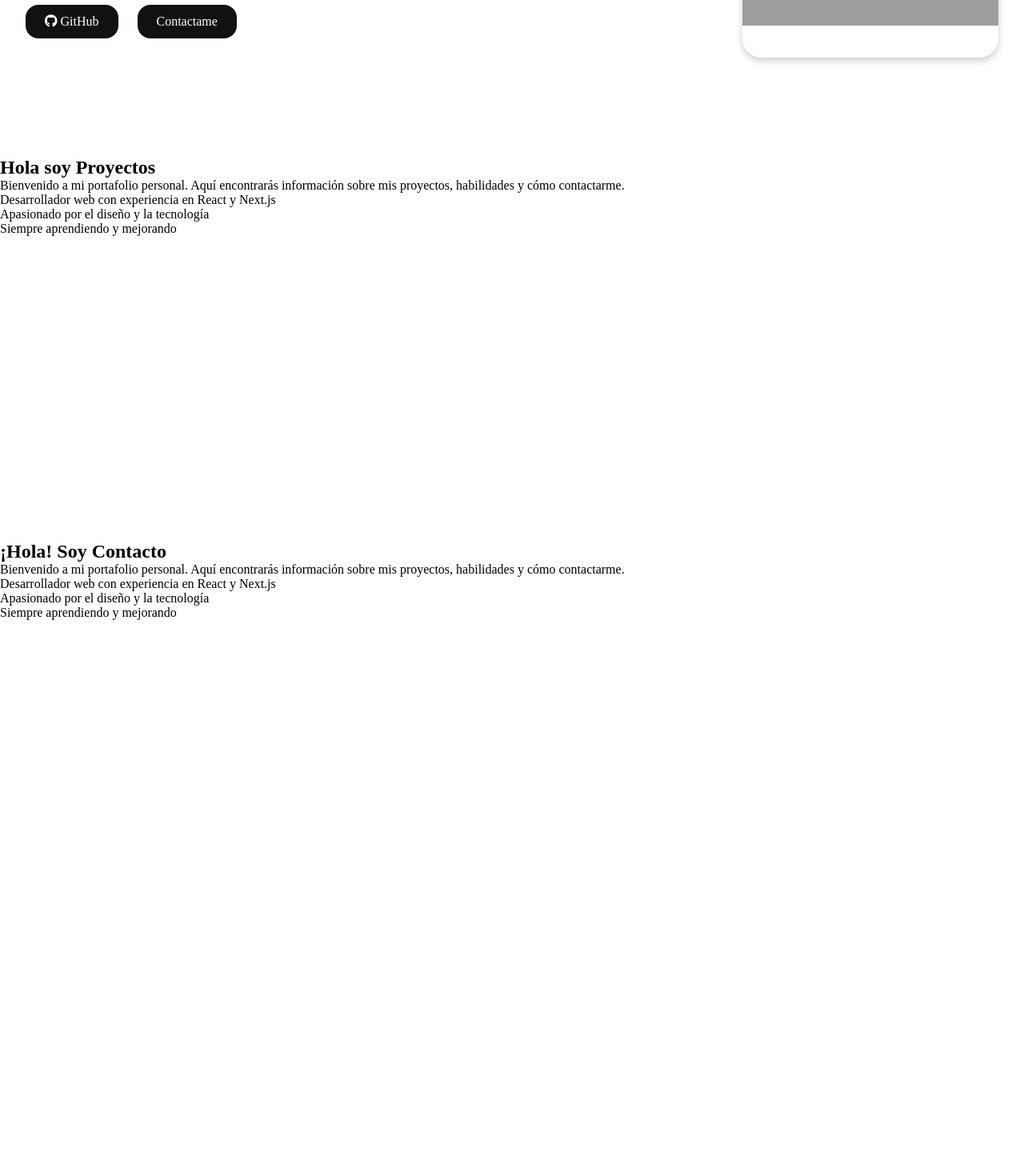
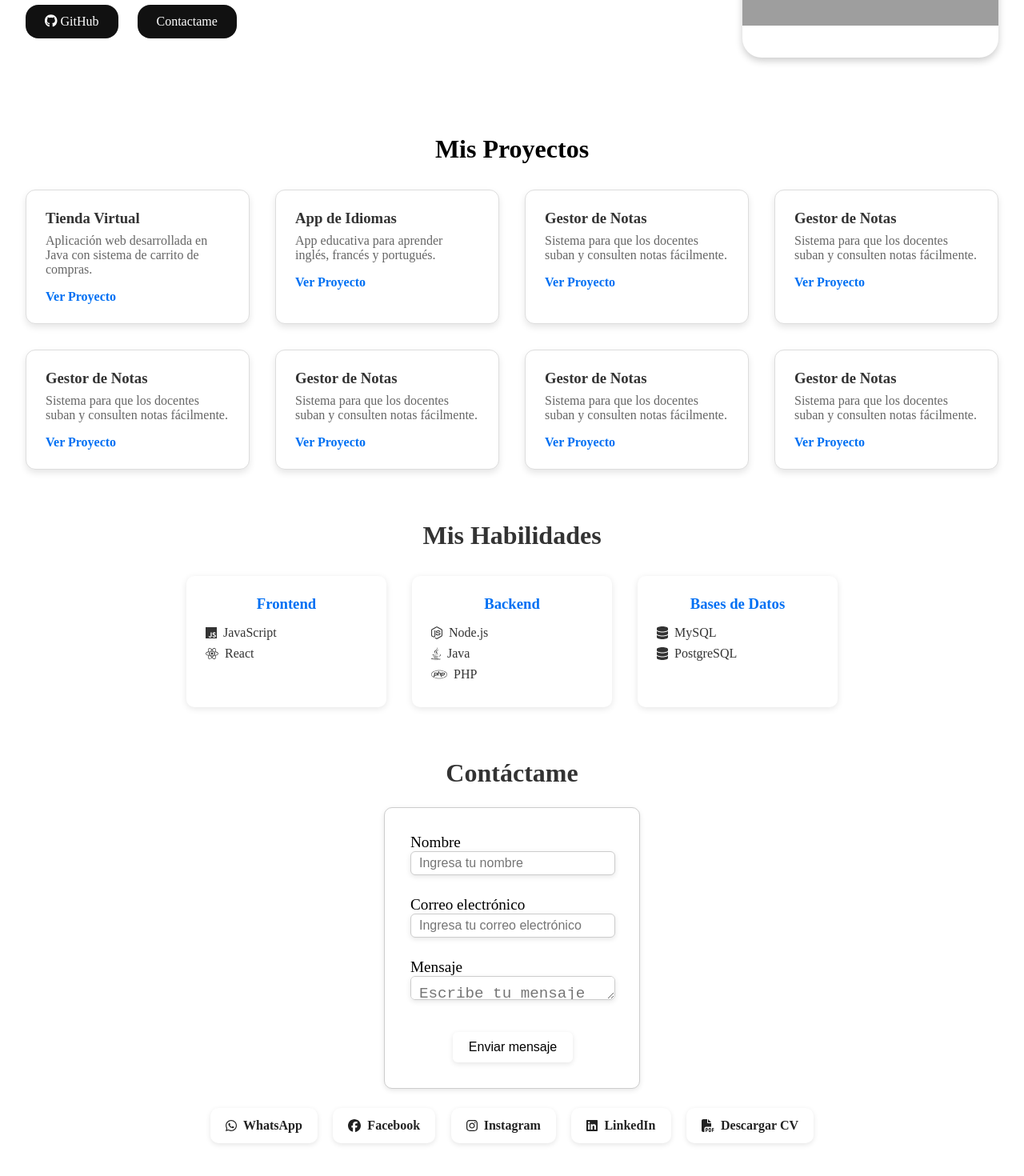
Before and after one commit to SamiraSollerRivera/mi-portafolio, a Next.js app: page / in a window 1280 px wide. Shown: the part 312-1782 px from the top of the page at 80% size. Before the commit the page ends 1408 px from the top, so only its background shows below. Built offline with nearby package versions, Linux system fonts and the light colour scheme; grey boxes are pictures that could not be loaded.

Commit message:
Add user login functionality

```diff
--- a/src/app/components/Header/Header.tsx
+++ b/src/app/components/Header/Header.tsx
@@ -35,6 +35,7 @@ export default function Header() {
       <div className={`${styles.navLinks} ${isOpen ? styles.open : ''}`}>
         <a href="#inicio" className={styles.navLink} onClick={() => setIsOpen(false)}>Inicio</a>
         <a href="#proyectos" className={styles.navLink} onClick={() => setIsOpen(false)}>Proyectos</a>
+        <a href="#habilidades" className={styles.navLink} onClick={() => setIsOpen(false)}>Habilidades</a>
         <a href="#contacto" className={styles.navLink} onClick={() => setIsOpen(false)}>Contacto</a>
         <a href="https://github.com/" target="_blank" className={styles.navLink} rel="noreferrer">
           <FontAwesomeIcon icon={faGithub} /> GitHub
--- a/src/app/components/Seccion2.0/Proyectos.tsx
+++ b/src/app/components/Seccion2.0/Proyectos.tsx
@@ -1,16 +1,61 @@
+import styles from './proyecto.module.css';
+
+const proyectos = [
+  {
+    titulo: "Tienda Virtual",
+    descripcion: "Aplicación web desarrollada en Java con sistema de carrito de compras.",
+    link: "https://miproyecto1.com"
+  },
+  {
+    titulo: "App de Idiomas",
+    descripcion: "App educativa para aprender inglés, francés y portugués.",
+    link: "https://miproyecto2.com"
+  },
+  {
+    titulo: "Gestor de Notas",
+    descripcion: "Sistema para que los docentes suban y consulten notas fácilmente.",
+    link: "https://miproyecto3.com"
+  },
+  {
+    titulo: "Gestor de Notas",
+    descripcion: "Sistema para que los docentes suban y consulten notas fácilmente.",
+    link: "https://miproyecto3.com"
+  },
+  {
+    titulo: "Gestor de Notas",
+    descripcion: "Sistema para que los docentes suban y consulten notas fácilmente.",
+    link: "https://miproyecto3.com"
+  },
+  {
+    titulo: "Gestor de Notas",
+    descripcion: "Sistema para que los docentes suban y consulten notas fácilmente.",
+    link: "https://miproyecto3.com"
+  },
+  {
+    titulo: "Gestor de Notas",
+    descripcion: "Sistema para que los docentes suban y consulten notas fácilmente.",
+    link: "https://miproyecto3.com"
+  },
+  {
+    titulo: "Gestor de Notas",
+    descripcion: "Sistema para que los docentes suban y consulten notas fácilmente.",
+    link: "https://miproyecto3.com"
+  }
+
+];
+
 export default function Proyectos() {
   return (
-    <section id="proyectos" style={{ padding: "60px 0 40px 0", minHeight: "60vh" }}>
-      <div className="container">
-        <h2 className="text-3xl font-bold mb-4">Hola soy Proyectos</h2>
-        <p className="text-lg mb-6">
-          Bienvenido a mi portafolio personal. Aquí encontrarás información sobre mis proyectos, habilidades y cómo contactarme.
-        </p>
-        <ul className="list-disc pl-6 space-y-2">
-          <li>Desarrollador web con experiencia en React y Next.js</li>
-          <li>Apasionado por el diseño y la tecnología</li>
-          <li>Siempre aprendiendo y mejorando</li>
-        </ul>
+    <section id='proyectos' className={styles.proyectosContainer}>
+      <h2 className={styles.titulo}>Mis Proyectos</h2>
+      <div className={styles.grid}>
+        {proyectos.map((proyecto, index) => (
+          <div key={index} className={styles.card}>
+            <h3>{proyecto.titulo}</h3>
+            <p>{proyecto.descripcion}</p>
+            <a href={proyecto.link} target="_blank" rel="noreferrer">Ver Proyecto</a>
+          </div>
+        ))}
       </div>
     </section>
   );
--- /dev/null
+++ b/src/app/components/Seccion2.0/proyecto.module.css
@@ -0,0 +1,67 @@
+:global(body.dark) .proyectosContainer {
+  background-color: #000000;
+  color: #f5f5f5;
+}
+
+:global(body.dark) .titulo {
+  color: #ffffff;
+}
+
+:global(body.dark) .card {
+  background-color: #1e1e1e;
+  border-color: #333;
+  color: #ffffff;
+}
+
+:global(body.dark) .card:hover {
+  background-color: #00ffeacc;
+}
+
+:global(body.dark) .card a {
+  color: #00ffff;
+}
+.proyectosContainer {
+  padding: 2rem;
+  background-color: #ffffff;
+}
+
+.titulo {
+  text-align: center;
+  font-size: 2rem;
+  margin-bottom: 2rem;
+}
+
+.grid {
+  display: grid;
+  gap: 2rem;
+  grid-template-columns: repeat(auto-fit, minmax(280px, 1fr));
+}
+
+.card {
+  background-color: white;
+  border: 1px solid #ddd;
+  border-radius: 12px;
+  padding: 1.5rem;
+  box-shadow: 0 4px 8px rgba(0,0,0,0.1);
+  transition: transform 0.3s ease;
+}
+
+.card:hover {
+  transform: translateY(-5px);
+}
+
+.card h3 {
+  margin-top: 0;
+  color: #333;
+}
+
+.card p {
+  margin: 0.5rem 0 1rem;
+  color: #666;
+}
+
+.card a {
+  color: #0070f3;
+  text-decoration: none;
+  font-weight: bold;
+}
--- a/src/app/components/Seccion3.0/Contacto.tsx
+++ b/src/app/components/Seccion3.0/Contacto.tsx
@@ -1,16 +1,97 @@
+'use client'; // Necesario por el uso de useState
+
+import styles from './contacto.module.css';
+import { useState } from 'react';
+import { faFilePdf } from '@fortawesome/free-solid-svg-icons';
+import { FontAwesomeIcon } from '@fortawesome/react-fontawesome';
+import { faWhatsapp, faFacebook, faInstagram, faLinkedin } from '@fortawesome/free-brands-svg-icons';
+
 export default function Contacto() {
+  const [form, setForm] = useState({
+    nombre: '',
+    correo: '',
+    mensaje: '',
+  });
+
+  const [enviado, setEnviado] = useState(false);
+
+  const handleChange = (e: React.ChangeEvent<HTMLInputElement | HTMLTextAreaElement>) => {
+    setForm({
+      ...form,
+      [e.target.name]: e.target.value,
+    });
+  };
+
+  const handleSubmit = (e: React.FormEvent) => {
+    e.preventDefault();
+    console.log('Mensaje enviado:', form);
+    setEnviado(true);
+
+    setForm({
+      nombre: '',
+      correo: '',
+      mensaje: '',
+    });
+
+    setTimeout(() => setEnviado(false), 3000);
+  };
+
   return (
-    <section id="contacto" style={{ padding: "60px 0 40px 0", minHeight: "60vh" }}>
-      <div className="container">
-        <h2 className="text-3xl font-bold mb-4">¡Hola! Soy Contacto</h2>
-        <p className="text-lg mb-6">
-          Bienvenido a mi portafolio personal. Aquí encontrarás información sobre mis proyectos, habilidades y cómo contactarme.
-        </p>
-        <ul className="list-disc pl-6 space-y-2">
-          <li>Desarrollador web con experiencia en React y Next.js</li>
-          <li>Apasionado por el diseño y la tecnología</li>
-          <li>Siempre aprendiendo y mejorando</li>
-        </ul>
+    <section className={styles.contactoContainer} id="contacto">
+      <h2 className={styles.titulo}>Contáctame</h2>
+      <form onSubmit={handleSubmit} className={styles.formulario}>
+        <div className={styles.contenido}>
+          <label className={styles.labeltext} htmlFor="nombre">Nombre</label>
+          <input className={`${styles.ingresardato}`}
+            type="text"
+            name="nombre"
+            placeholder="Ingresa tu nombre"
+            value={form.nombre}
+            onChange={handleChange}
+            required
+          />
+        </div>
+        <div className={styles.contenido}>
+          <label className={styles.labeltext} htmlFor="correo">Correo electrónico</label>
+          <input className={`${styles.ingresardato}`}
+            type="email"
+            name="correo"
+            placeholder="Ingresa tu correo electrónico"
+            value={form.correo}
+            onChange={handleChange}
+            required
+          />
+        </div>
+
+        <div className={styles.contenido}>
+          <label className={styles.labeltext} htmlFor="mensaje">Mensaje</label>
+          <textarea className={`${styles.ingresardato} ${styles.mensaje}`}
+            name="mensaje"
+            placeholder="Escribe tu mensaje"
+            value={form.mensaje}
+            onChange={handleChange}
+            required
+          ></textarea>
+        </div>
+        <button type="submit" className={styles.botonenviar}>Enviar mensaje</button>
+        {enviado && <p className={styles.confirmacion}>¡Mensaje enviado correctamente!</p>}
+      </form>
+      <div className={styles.redes}>
+        <a href="https://wa.me/51999999999" target="_blank" rel="noreferrer" className={styles.icono}>
+          <FontAwesomeIcon icon={faWhatsapp} /> WhatsApp
+        </a>
+        <a href="https://facebook.com/tuusuario" target="_blank" rel="noreferrer" className={styles.icono}>
+          <FontAwesomeIcon icon={faFacebook} /> Facebook
+        </a>
+        <a href="https://instagram.com/tuusuario" target="_blank" rel="noreferrer" className={styles.icono}>
+          <FontAwesomeIcon icon={faInstagram} /> Instagram
+        </a>
+        <a href="https://linkedin.com/in/tuusuario" target="_blank" rel="noreferrer" className={styles.icono}>
+          <FontAwesomeIcon icon={faLinkedin} /> LinkedIn
+        </a>
+        <a href="/cv-anselmo.pdf" download className={styles.icono}>
+          <FontAwesomeIcon icon={faFilePdf} /> Descargar CV
+      </a>
       </div>
     </section>
   );
--- /dev/null
+++ b/src/app/components/Seccion3.0/contacto.module.css
@@ -0,0 +1,115 @@
+.contactoContainer {
+  padding: 2rem;
+  background-color: #ffffff;
+  text-align: center;
+}
+
+.titulo {
+  font-size: 2rem;
+  margin-bottom: 1.5rem;
+  color: #333;
+}
+/*====== ESTILOS DEL FORMULARIO ======*/
+.formulario{
+  display: flex;
+  align-items: start;
+  justify-content: center;
+  flex-wrap: wrap;
+  flex-direction: column;
+  gap: 1rem;
+  min-height: auto;
+  max-width: 20rem;
+  margin: 0 auto;
+  padding: 2rem;
+  border: 1px solid #ccc;
+  box-shadow: 0 2px 6px rgba(0, 0, 0, 0.1);
+  border-radius: 10px;
+  background: #ffffff;
+}
+.contenido{
+  display: flex;
+  flex-direction: column;
+  text-align: left;
+}
+.labeltext{
+  font-size: 1.2rem;
+  color: #000000;
+}
+.ingresardato{
+  padding: 2px 10px;
+  border-radius: 6px;
+  width: 16rem;
+  height: 30px;
+  background: rgb(255, 255, 255);
+  padding: 10px;
+  margin-bottom: 10px;
+  border: 1px solid #ccc;
+  font-size: 1rem;
+  box-shadow: 0 2px 6px rgba(0, 0, 0, 0.1);
+}
+.ingresardato:focus {
+  outline: none;
+  border-color: #525252;
+  box-shadow: 0 0 5px rgba(0, 0, 0, 0.5);
+}
+.mensaje{
+  font-size: 1.2rem;
+  margin-bottom: 1.5rem;
+  color: #555;
+}
+.botonenviar {
+  padding: 10px 20px;
+  font-size: 1rem;
+  color: #000000;
+  background-color: #ffffff;
+  border: none;
+  border-radius: 6px;
+  cursor: pointer;
+  box-shadow: 0 2px 6px rgba(0, 0, 0, 0.1);
+  transition: transform 0.2s ease, background-color 0.3s ease;
+  align-self: center;
+}
+.botonenviar:hover {
+  transform: scale(1.05);
+  color: #0077b5;
+  background-color: #ffffff;
+}
+/*====== ESTILOS DE LAS REDES SOCIALES ======*/
+.redes {
+  padding: 1.5rem;
+  display: flex;
+  flex-wrap: wrap;
+  justify-content: center;
+  gap: 1.2rem;
+}
+
+.icono {
+  display: flex;
+  align-items: center;
+  gap: 0.5rem;
+  background-color: #fff;
+  padding: 0.8rem 1.2rem;
+  border-radius: 10px;
+  text-decoration: none;
+  color: #222;
+  font-weight: 600;
+  box-shadow: 0 2px 6px rgba(0, 0, 0, 0.1);
+  transition: transform 0.2s ease;
+}
+
+.icono:hover {
+  transform: scale(1.05);
+  color: #0077b5;
+}
+
+@media (max-width: 600px) {
+  .redes {
+    flex-direction: column;
+    align-items: center;
+  }
+
+  .icono {
+    width: 80%;
+    justify-content: center;
+  }
+}
--- /dev/null
+++ b/src/app/components/Seccion4.0/Habilidades.tsx
@@ -0,0 +1,40 @@
+import styles from './habilidades.module.css';
+import { FontAwesomeIcon } from '@fortawesome/react-fontawesome';
+import { faJs, faReact, faNodeJs, faJava, faPhp } from '@fortawesome/free-brands-svg-icons';
+import { faDatabase } from '@fortawesome/free-solid-svg-icons';
+
+export default function Habilidades() {
+  return (
+    <section id="habilidades" className={styles.habilidadesContainer}>
+      <h2 className={styles.titulo}>Mis Habilidades</h2>
+      <div className={styles.categorias}>
+
+        <div className={styles.categoria}>
+          <h3>Frontend</h3>
+          <ul>
+            <li><FontAwesomeIcon icon={faJs} /> JavaScript</li>
+            <li><FontAwesomeIcon icon={faReact} /> React</li>
+          </ul>
+        </div>
+
+        <div className={styles.categoria}>
+          <h3>Backend</h3>
+          <ul>
+            <li><FontAwesomeIcon icon={faNodeJs} /> Node.js</li>
+            <li><FontAwesomeIcon icon={faJava} /> Java</li>
+            <li><FontAwesomeIcon icon={faPhp} /> PHP</li>
+          </ul>
+        </div>
+
+        <div className={styles.categoria}>
+          <h3>Bases de Datos</h3>
+          <ul>
+            <li><FontAwesomeIcon icon={faDatabase} /> MySQL</li>
+            <li><FontAwesomeIcon icon={faDatabase} /> PostgreSQL</li>
+          </ul>
+        </div>
+
+      </div>
+    </section>
+  );
+}
--- /dev/null
+++ b/src/app/components/Seccion4.0/habilidades.module.css
@@ -0,0 +1,76 @@
+.habilidadesContainer {
+  padding: 2rem;
+  background-color: #ffffff;
+  color: #333;
+  text-align: center;
+}
+
+.titulo {
+  font-size: 2rem;
+  margin-bottom: 2rem;
+}
+
+.categorias {
+  display: flex;
+  flex-wrap: wrap;
+  justify-content: center;
+  gap: 2rem;
+}
+
+.categoria {
+  background-color: white;
+  padding: 1.5rem;
+  border-radius: 10px;
+  box-shadow: 0 2px 8px rgba(0,0,0,0.1);
+  width: 250px;
+  transition: transform 0.3s ease;
+}
+
+.categoria:hover {
+  transform: translateY(-5px);
+}
+
+.categoria h3 {
+  margin-bottom: 1rem;
+  color: #0070f3;
+}
+
+.categoria ul {
+  list-style: none;
+  padding: 0;
+}
+
+.categoria li {
+  margin: 0.5rem 0;
+  display: flex;
+  align-items: center;
+  gap: 0.5rem;
+}
+
+/* === DARK MODE === */
+:global(body.dark) .habilidadesContainer {
+  background-color: #121212;
+  color: #f5f5f5;
+}
+
+:global(body.dark) .categoria {
+  background-color: #1e1e1e;
+  color: #fff;
+  border: 1px solid #333;
+}
+
+:global(body.dark) .categoria h3 {
+  color: #00ffff;
+}
+
+/* === RESPONSIVE === */
+@media (max-width: 600px) {
+  .categorias {
+    flex-direction: column;
+    align-items: center;
+  }
+
+  .categoria {
+    width: 80%;
+  }
+}
--- a/src/app/layout.tsx
+++ b/src/app/layout.tsx
@@ -7,6 +7,8 @@ import Header from "./components/Header/Header";
 import Seccion from "./components/Seccion1.0/Seccion1";
 // ESTA ES LA SECCION DE PROYECTOS DE MI PORTAFOLIO
 import Proyectos from "./components/Seccion2.0/Proyectos";
+// ESTA ES MI HABILIDADES (SKILLS) DE MI PORTAFOLIO
+import Habilidades from "./components/Seccion4.0/Habilidades";
 // ESTA ES LA SECCION DE CONTACTO DE MI PORTAFOLIO
 import Contacto from "./components/Seccion3.0/Contacto";
 const geistSans = Geist({
@@ -40,6 +42,8 @@ export default function RootLayout({
         <Seccion />
         {/* ESTA ES LA SECCION DE PROYECTOS DE MI PORTAFOLIO */}
         <Proyectos />
+        {/* ESTA ES MI HABILIDADES (SKILLS) DE MI PORTAFOLIO */}
+        <Habilidades />
         {/* ESTA ES LA SECCION DE CONTACTO DE MI PORTAFOLIO */}
         <Contacto />
         {/* Aquí se renderizarán los hijos de este layout */}
```
